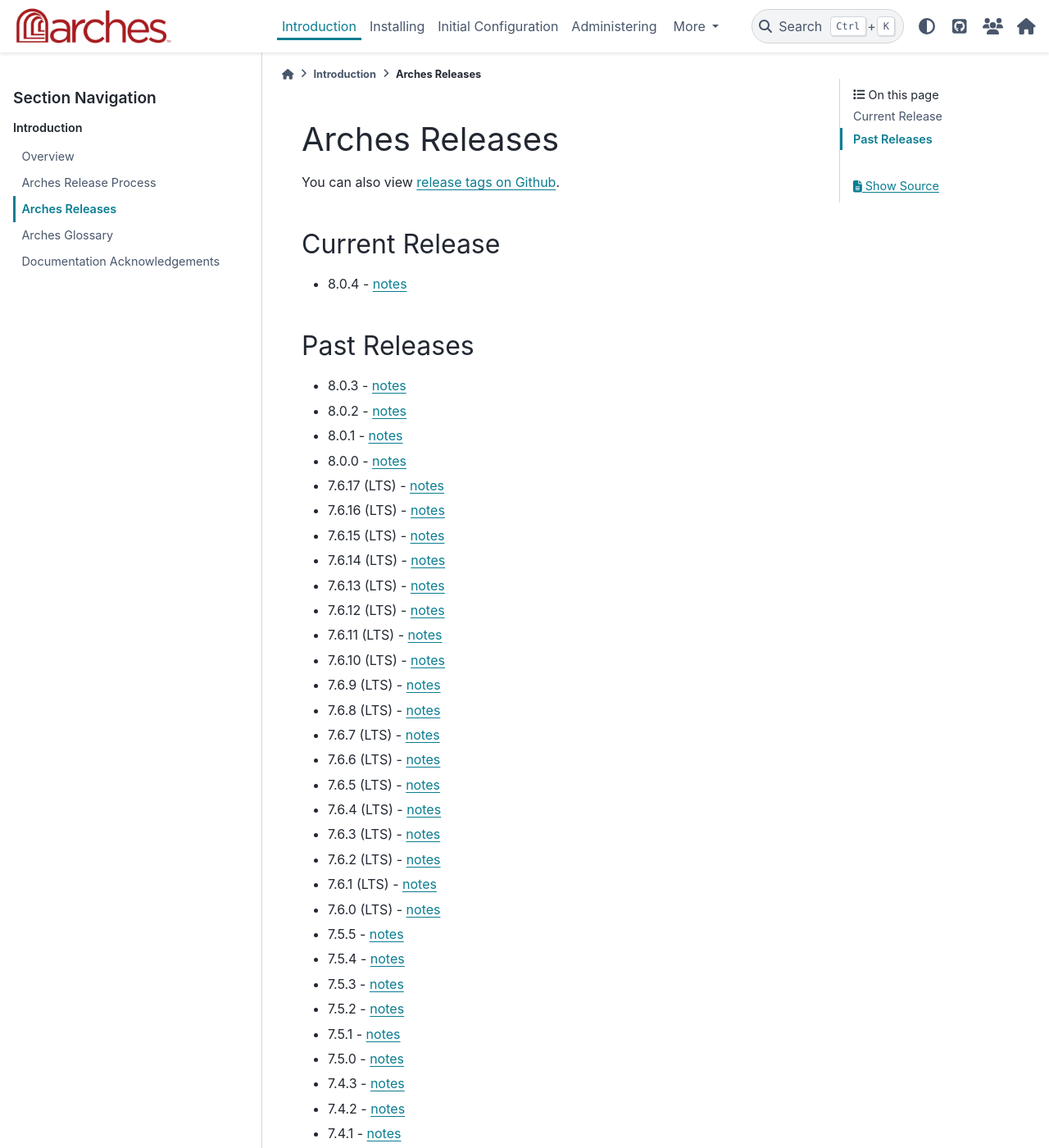
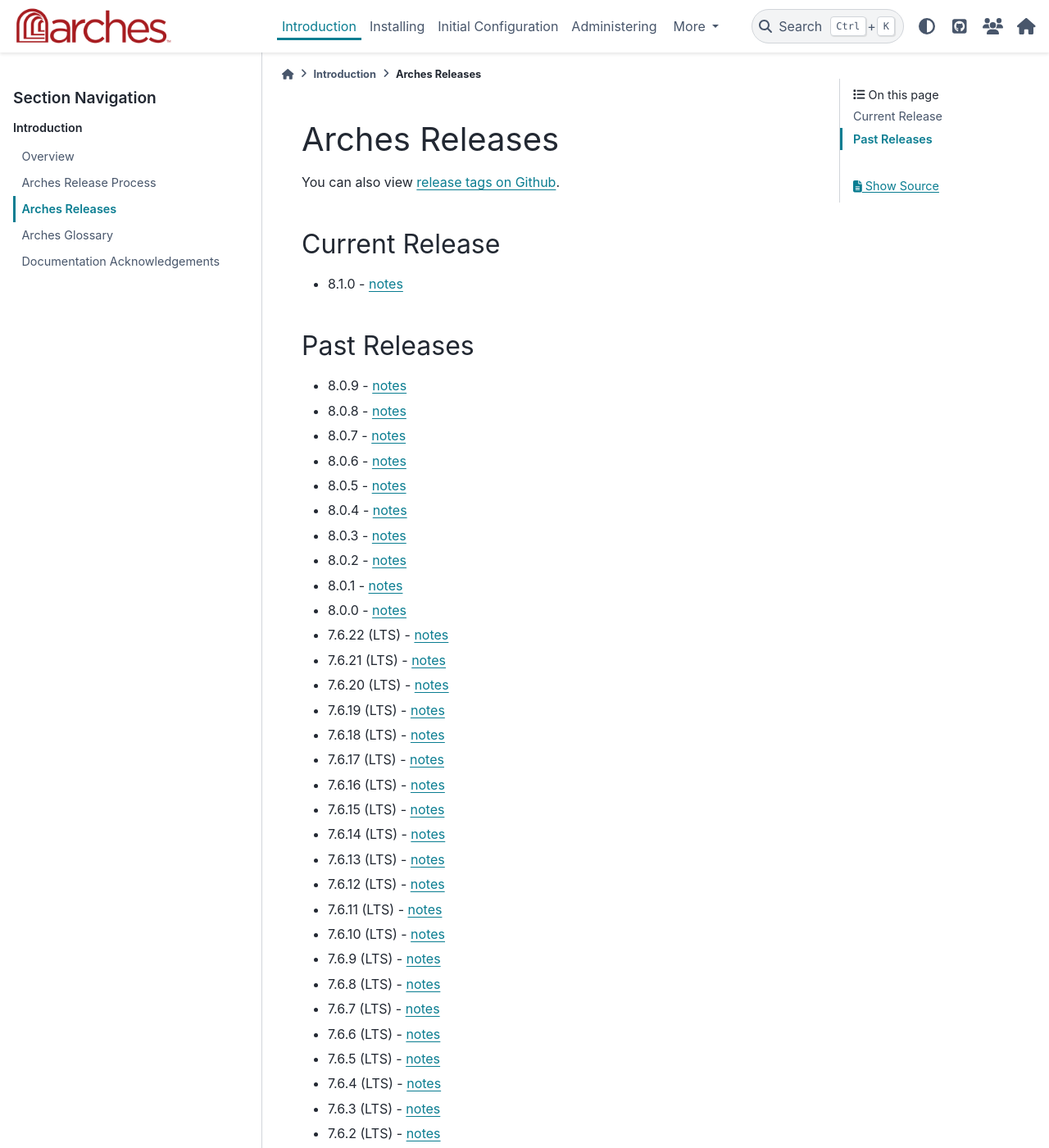
Before and after one commit to archesproject/arches-docs, a Sphinx documentation site: the page built from docs/introduction/releases.rst, in a window 1280 px wide and 1400 px high. Shown: the whole window at 82% size. Built offline with Sphinx 7.4.7 and the PyData theme 0.15.4, drawn with Linux system fonts in a browser that asks for light colours.

Commit message:
Updated list of release notes

```diff
--- a/docs/introduction/releases.rst
+++ b/docs/introduction/releases.rst
@@ -8,15 +8,26 @@
 Current Release
 ---------------
 
-* 8.0.4 - `notes <https://github.com/archesproject/arches/blob/stable/8.0.4/releases/8.0.4.md>`__
+* 8.1.0 - `notes <https://github.com/archesproject/arches/blob/stable/8.1.0/releases/8.1.0.md>`__
 
 -------------
 Past Releases
 -------------
+* 8.0.9 - `notes <https://github.com/archesproject/arches/blob/stable/8.0.9/releases/8.0.9.md>`__
+* 8.0.8 - `notes <https://github.com/archesproject/arches/blob/stable/8.0.8/releases/8.0.8.md>`__
+* 8.0.7 - `notes <https://github.com/archesproject/arches/blob/stable/8.0.7/releases/8.0.7.md>`__
+* 8.0.6 - `notes <https://github.com/archesproject/arches/blob/stable/8.0.6/releases/8.0.6.md>`__
+* 8.0.5 - `notes <https://github.com/archesproject/arches/blob/stable/8.0.5/releases/8.0.5.md>`__
+* 8.0.4 - `notes <https://github.com/archesproject/arches/blob/stable/8.0.4/releases/8.0.4.md>`__
 * 8.0.3 - `notes <https://github.com/archesproject/arches/blob/stable/8.0.3/releases/8.0.3.md>`__
 * 8.0.2 - `notes <https://github.com/archesproject/arches/blob/stable/8.0.2/releases/8.0.2.md>`__
 * 8.0.1 - `notes <https://github.com/archesproject/arches/blob/stable/8.0.1/releases/8.0.1.md>`__
 * 8.0.0 - `notes <https://github.com/archesproject/arches/blob/stable/8.0.1/releases/8.0.0.md>`__
+* 7.6.22 (LTS) - `notes <https://github.com/archesproject/arches/blob/stable/7.6.22/releases/7.6.22.md>`__
+* 7.6.21 (LTS) - `notes <https://github.com/archesproject/arches/blob/stable/7.6.21/releases/7.6.21.md>`__
+* 7.6.20 (LTS) - `notes <https://github.com/archesproject/arches/blob/stable/7.6.20/releases/7.6.20.md>`__
+* 7.6.19 (LTS) - `notes <https://github.com/archesproject/arches/blob/stable/7.6.19/releases/7.6.19.md>`__
+* 7.6.18 (LTS) - `notes <https://github.com/archesproject/arches/blob/stable/7.6.18/releases/7.6.18.md>`__
 * 7.6.17 (LTS) - `notes <https://github.com/archesproject/arches/blob/stable/7.6.17/releases/7.6.17.md>`__
 * 7.6.16 (LTS) - `notes <https://github.com/archesproject/arches/blob/stable/7.6.16/releases/7.6.16.md>`__
 * 7.6.15 (LTS) - `notes <https://github.com/archesproject/arches/blob/stable/7.6.15/releases/7.6.15.md>`__
```
